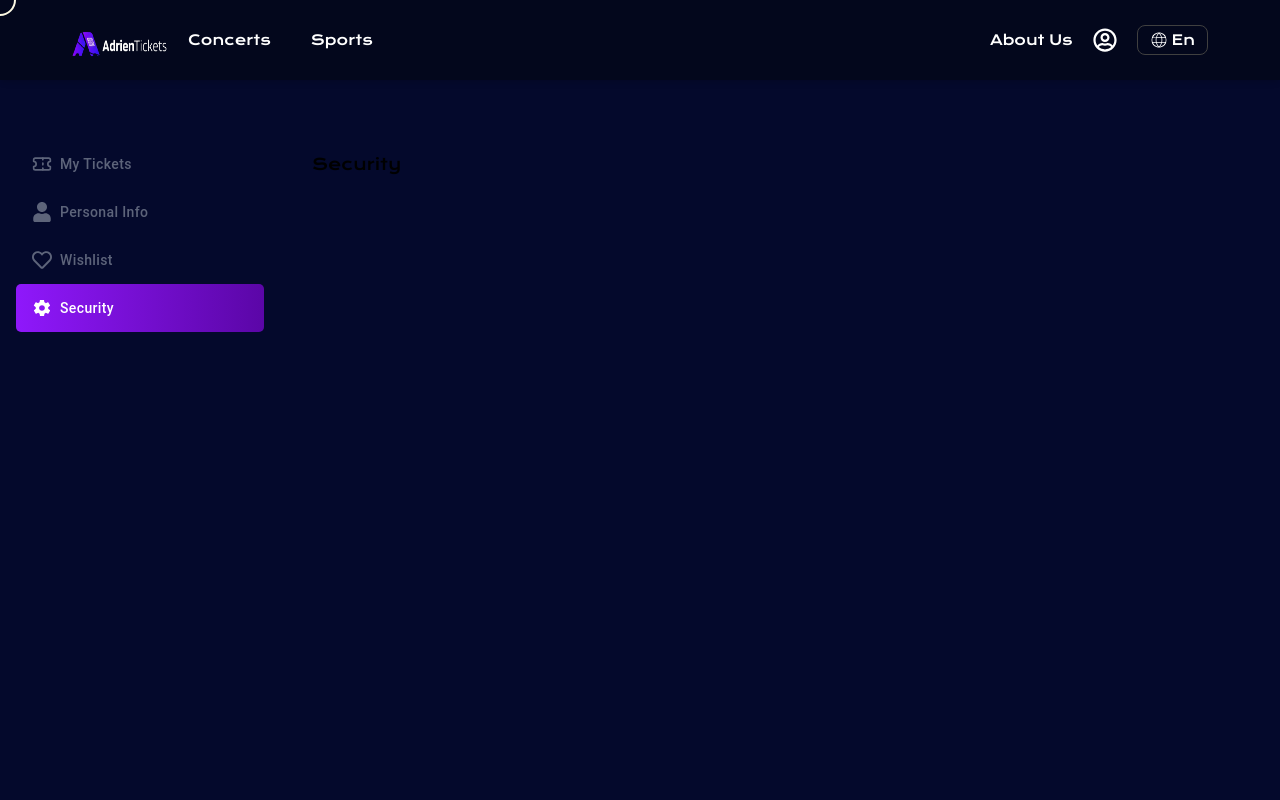
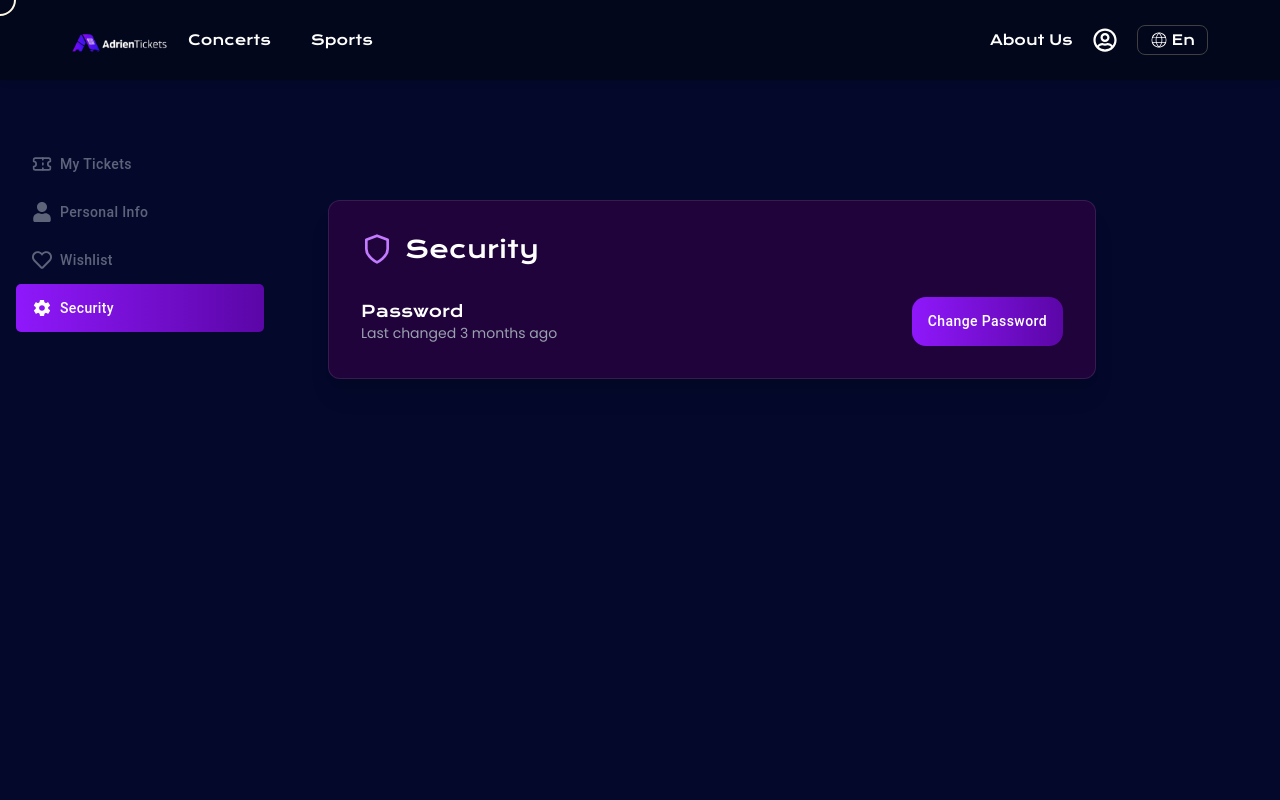
Before and after one commit to sparktechagency/ticket-booking-website, a Next.js app: page /profile in a window 1280 px wide. Both pictures are taken after a click on the tab "Security". Shown: the top 800 px of the page. Built offline with nearby package versions, Linux system fonts and the light colour scheme.

Commit message:
Added Security Page

```diff
--- a/src/app/membership/page.jsx
+++ b/src/app/membership/page.jsx
@@ -112,7 +112,7 @@ export default function Membership() {
             <motion.button
               whileHover={{ scale: 1.05 }}
               whileTap={{ scale: 0.95 }}
-              className="w-full py-5 border border-purple-500/50 rounded-xl text-lg font-medium hover:bg-purple-900/30 transition-all duration-300"
+              className="w-full py-5 border border-purple-500/50 rounded-xl text-lg font-medium hover:bg-purple-900/30 transition-all duration-300 cursor-pointer"
             >
               Join Now
             </motion.button>
@@ -192,7 +192,7 @@ export default function Membership() {
               <motion.button
                 whileHover={{ scale: 1.05 }}
                 whileTap={{ scale: 0.95 }}
-                className="w-full py-5 bg-linear-to-r from-[#8F18FB] to-[#5B06A7] rounded-xl text-lg shadow-lg hover:shadow-purple-500/50 transition-all duration-300"
+                className="w-full py-5 bg-linear-to-r from-[#8F18FB] to-[#5B06A7] rounded-xl text-lg shadow-lg hover:shadow-purple-500/50 transition-all duration-300 cursor-pointer"
               >
                 Become a Premium Member
               </motion.button>
--- a/src/components/ProfileComponents/Security.jsx
+++ b/src/components/ProfileComponents/Security.jsx
@@ -1,5 +1,164 @@
-import React from "react";
+"use client";
+
+import React, { useState } from "react";
+import { motion, AnimatePresence } from "framer-motion";
+import { FiShield, FiArrowLeft } from "react-icons/fi";
+import { Poppins } from "next/font/google";
+import { Button } from "@mui/material";
+
+const poppins = Poppins({
+  weight: ["400", "500", "600"],
+  subsets: ["latin"],
+});
 
 export default function Security() {
-  return <div>Security</div>;
+  const [isChangingPassword, setIsChangingPassword] = useState(false);
+
+  const handleBack = () => {
+    setIsChangingPassword(false);
+  };
+
+  const handleChangePassword = () => {
+    setIsChangingPassword(true);
+  };
+
+  return (
+    <>
+      <div className="min-h-screen px-4 py-12">
+        <div className="w-full max-w-3xl">
+          <AnimatePresence mode="wait">
+            {!isChangingPassword ? (
+              <motion.div
+                key="security-overview"
+                initial={{ opacity: 0, y: 20 }}
+                animate={{ opacity: 1, y: 0 }}
+                exit={{ opacity: 0, y: -20 }}
+                transition={{ duration: 0.3 }}
+                className="bg-[#20033B] rounded-xl shadow-xl border border-[#FFFFFF1A] overflow-hidden w-full"
+              >
+                <div className="p-8">
+                  <div className="flex items-center gap-3 mb-8">
+                    <FiShield className="w-8 h-8 text-purple-400" />
+                    <h2 className="text-2xl text-white">Security</h2>
+                  </div>
+
+                  <div className="space-y-6">
+                    <div className="flex items-center justify-between">
+                      <div>
+                        <p className="text-white">Password</p>
+                        <p
+                          className={`${poppins.className} text-[#99A1AF] text-sm`}
+                        >
+                          Last changed 3 months ago
+                        </p>
+                      </div>
+                      <Button
+                        onClick={handleChangePassword}
+                        sx={{
+                          px: 2,
+                          py: 1.5,
+                          background:
+                            "linear-gradient(90deg, #8F18FB 0%, #5B06A7 100%)",
+                          borderRadius: "14px",
+                          color: "white",
+                          textTransform: "none",
+                        }}
+                      >
+                        Change Password
+                      </Button>
+                    </div>
+                  </div>
+                </div>
+              </motion.div>
+            ) : (
+              <motion.div
+                key="change-password"
+                initial={{ opacity: 0, x: 100 }}
+                animate={{ opacity: 1, x: 0 }}
+                exit={{ opacity: 0, x: -100 }}
+                transition={{ duration: 0.4, ease: "easeInOut" }}
+                className="bg-[#20033B] rounded-xl shadow-xl border border-[#FFFFFF1A] overflow-hidden"
+              >
+                <div className="p-8">
+                  <div className="flex items-center justify-between mb-8">
+                    <div className="flex items-center gap-3">
+                      <button
+                        onClick={handleBack}
+                        className="text-slate-400 hover:text-white transition-colors cursor-pointer"
+                      >
+                        <FiArrowLeft className="w-6 h-6" />
+                      </button>
+                      <FiShield className="w-8 h-8 text-purple-400" />
+                      <h2 className="text-2xl text-white">Security</h2>
+                    </div>
+                    <button
+                      onClick={handleBack}
+                      className="text-[#BD85F1] hover:text-slate-200 text-sm font-medium transition-colors cursor-pointer"
+                    >
+                      Cancel
+                    </button>
+                  </div>
+
+                  <form className="space-y-6">
+                    <div>
+                      <label
+                        htmlFor="current"
+                        className={`${poppins.className} text-[#99A1AF] text-sms`}
+                      >
+                        Current Password
+                      </label>
+                      <input
+                        id="current"
+                        type="password"
+                        className="w-full px-4 py-3 bg-white border border-slate-700 rounded-2xl text-black placeholder-slate-500 focus:outline-none focus:ring-2 focus:ring-purple-500 focus:border-transparent transition-all"
+                        placeholder=""
+                      />
+                    </div>
+
+                    <div>
+                      <label
+                        htmlFor="new"
+                        className={`${poppins.className} text-[#99A1AF] text-sms`}
+                      >
+                        New Password
+                      </label>
+                      <input
+                        id="new"
+                        type="password"
+                        className="w-full px-4 py-3 bg-white border border-slate-700 rounded-2xl text-black placeholder-slate-500 focus:outline-none focus:ring-2 focus:ring-purple-500 focus:border-transparent transition-all"
+                        placeholder=""
+                      />
+                    </div>
+
+                    <div>
+                      <label
+                        htmlFor="confirm"
+                        className={`${poppins.className} text-[#99A1AF] text-sms`}
+                      >
+                        Confirm New Password
+                      </label>
+                      <input
+                        id="confirm"
+                        type="password"
+                        className="w-full px-4 py-3 bg-white border border-slate-700 rounded-2xl text-black placeholder-slate-500 focus:outline-none focus:ring-2 focus:ring-purple-500 focus:border-transparent transition-all"
+                        placeholder=""
+                      />
+                    </div>
+
+                    <motion.button
+                      whileHover={{ scale: 1.05 }}
+                      whileTap={{ scale: 0.95 }}
+                      className="w-full py-4 bg-linear-to-r from-[#8F18FB] to-[#5B06A7] rounded-xl text-white shadow-lg hover:shadow-purple-500/50 transition-all duration-300 cursor-pointer"
+                    >
+                      Update Password
+                    </motion.button>
+                  </form>
+                </div>
+              </motion.div>
+            )}
+          </AnimatePresence>
+        </div>
+      </div>
+    </>
+  );
 }
--- a/src/components/Shared/Navbar.jsx
+++ b/src/components/Shared/Navbar.jsx
@@ -98,7 +98,7 @@ export default function Navbar() {
               alt="Go Connecte Logo"
               width={82}
               height={57}
-              className="w-15 lg:w-24 h-10 lg:h-14"
+              className="w-15 lg:w-24 h-10 lg:h-10"
             />
           </Link>
           {/* Desktop Navigation */}
```
